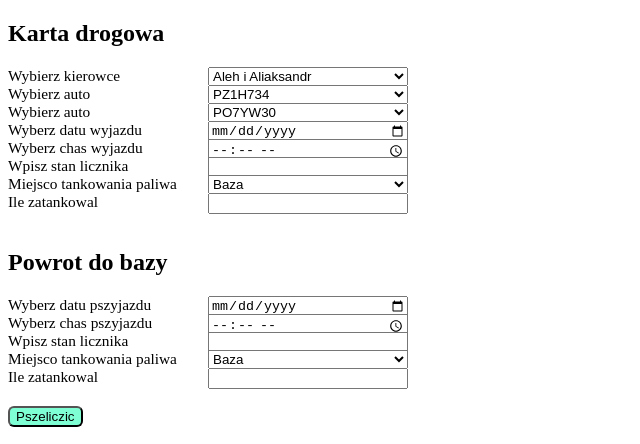
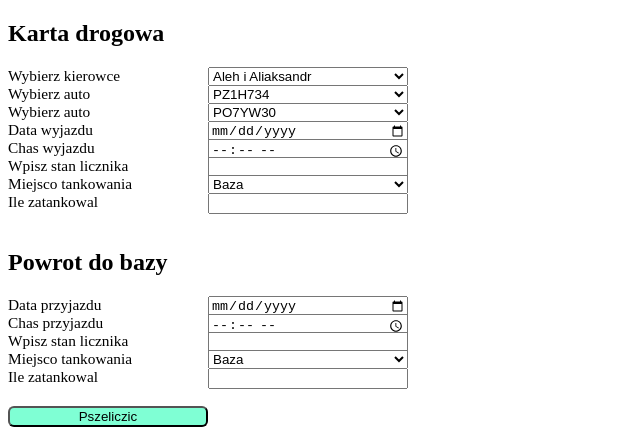
Before and after one commit to Dj-Rom/itacademy, a plain HTML site: page project_J.Van.Vliet/index.html in a window 1280 px wide. Shown: the whole page, without its empty margins (0-640 px from the left). Drawn offline with Linux system fonts and the light colour scheme.

Commit message:
Update index.html

```diff
--- a/project_J.Van.Vliet/index.html
+++ b/project_J.Van.Vliet/index.html
@@ -31,13 +31,13 @@
                     <option value="PO7YW32">PO7YW32</option>
                     <option value="PO7YW33">PO7YW33</option>
                 </select><br>
-                    <label for="data_start">Wyberz datu wyjazdu</label>
+                    <label for="data_start">Data wyjazdu</label>
                         <input type="date" name="data_start" id="data_start"><br>
-                    <label for="time_start">Wyberz chas wyjazdu</label>
+                    <label for="time_start">Chas wyjazdu</label>
                         <input type="time" name="time_start" id="time_start"><br>
                     <label for="km_start">Wpisz stan licznika</label>
                         <input type="number" name="km_start" id="km_start"><br>
-                    <label for="paliwo_plac">Miejsco tankowania paliwa</label>
+                    <label for="paliwo_plac">Miejsco tankowania</label>
                     <select name="paliwo_plac_start" id="paliwo_plac_start">
                         <option value="baza">Baza</option>
                         <option value="stancia_paliw">Stancija paliw</option></select><br>
@@ -46,19 +46,19 @@
                     <br>
 
                         <h2>Powrot do bazy</h2>
-                        <label for="data_end">Wyberz datu pszyjazdu</label>
+                        <label for="data_end">Data przyjazdu</label>
                         <input type="date" name="data_end" id="data_end"><br>
-                    <label for="time_start">Wyberz chas pszyjazdu</label>
+                    <label for="time_start">Chas przyjazdu</label>
                         <input type="time" name="time_end" id="time_end"><br>
                     <label for="km_start">Wpisz stan licznika</label>
                         <input type="number" name="km_end" id="km_end"><br>
-                    <label for="paliwo_plac">Miejsco tankowania paliwa</label>
+                    <label for="paliwo_plac">Miejsco tankowania </label>
                     <select name="paliwo_plac_end" id="paliwo_plac_end">
                         <option value="baza">Baza</option>
                         <option value="stancia_paliw">Stancija paliw</option></select><br>
                     <label for="ile_paliwa_end">Ile zatankowal</label>
                         <input type="number" name="ile_paliwa_end" id="ile_paliwa_end"><br>
-                    <input type="button" value="Pszeliczic" id="btn1" style="max-width: 400px; border-radius: 6px; margin-top: 20px; background-color: aquamarine;">
+                    <input type="button" value="Pszeliczic" id="btn1" style="width: 200px; border-radius: 6px; margin-top: 20px; background-color: aquamarine;">
                 </form>
                 <div class="result" id="result"></div>
         </div>
```
